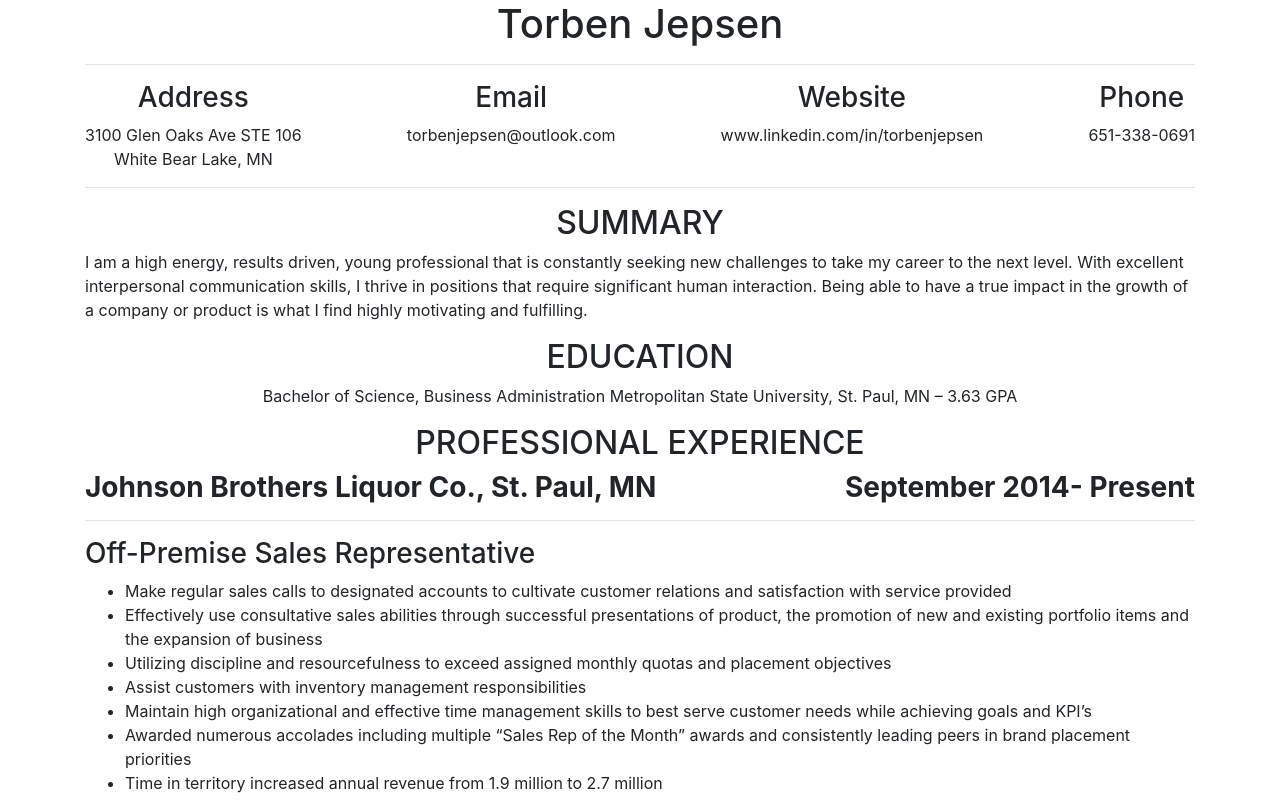
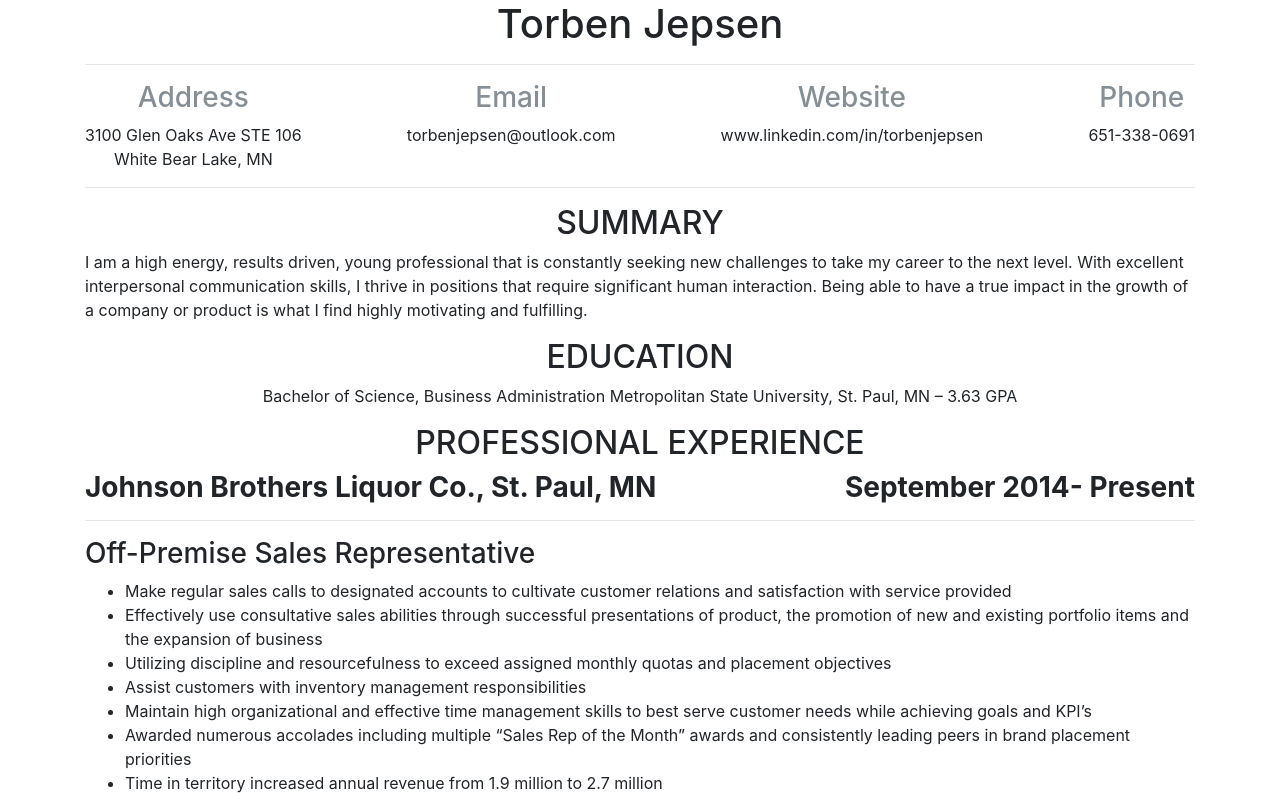
Before and after one commit to TorbenJepsen/TorbenJepsen.github.io, a plain HTML site: page index.html in a window 1280 px wide. Shown: the top 800 px of the page. Drawn offline with nearby package versions, Linux system fonts and the light colour scheme.

Commit message:
Update index.html

```diff
--- a/index.html
+++ b/index.html
@@ -12,7 +12,7 @@
 		<hr/>
 		<div class="contact-info d-flex justify-content-between">
     <div class="text-center">
-      <h2 class="h3">Address</h2>
+      <h2 class="h3 text-muted">Address</h2>
       <div>
         3100 Glen Oaks Ave STE 106
       </div>
@@ -21,19 +21,19 @@
       </div>
     </div>
     <div class="text-center">
-      <h2 class="h3">Email</h2>
+      <h2 class="h3 text-muted">Email</h2>
       <div>
         torbenjepsen@outlook.com
       </div>
     </div>
     <div class="text-center">
-      <h2 class="h3">Website</h2>
+      <h2 class="h3 text-muted">Website</h2>
       <div>
         www.linkedin.com/in/torbenjepsen
       </div>
     </div>
     <div class="text-center">
-      <h2 class="h3">Phone</h2>
+      <h2 class="h3 text-muted">Phone</h2>
       <div>
         651-338-0691
       </div>
```
